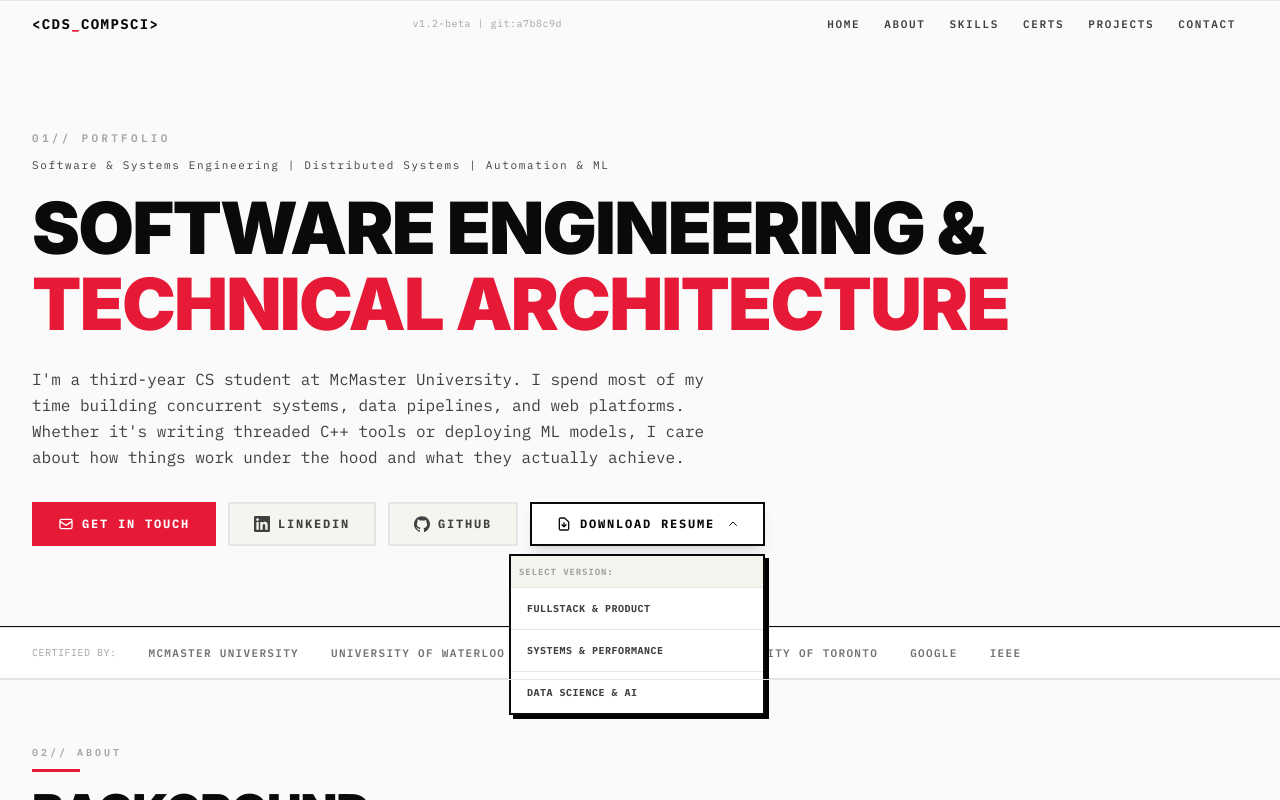
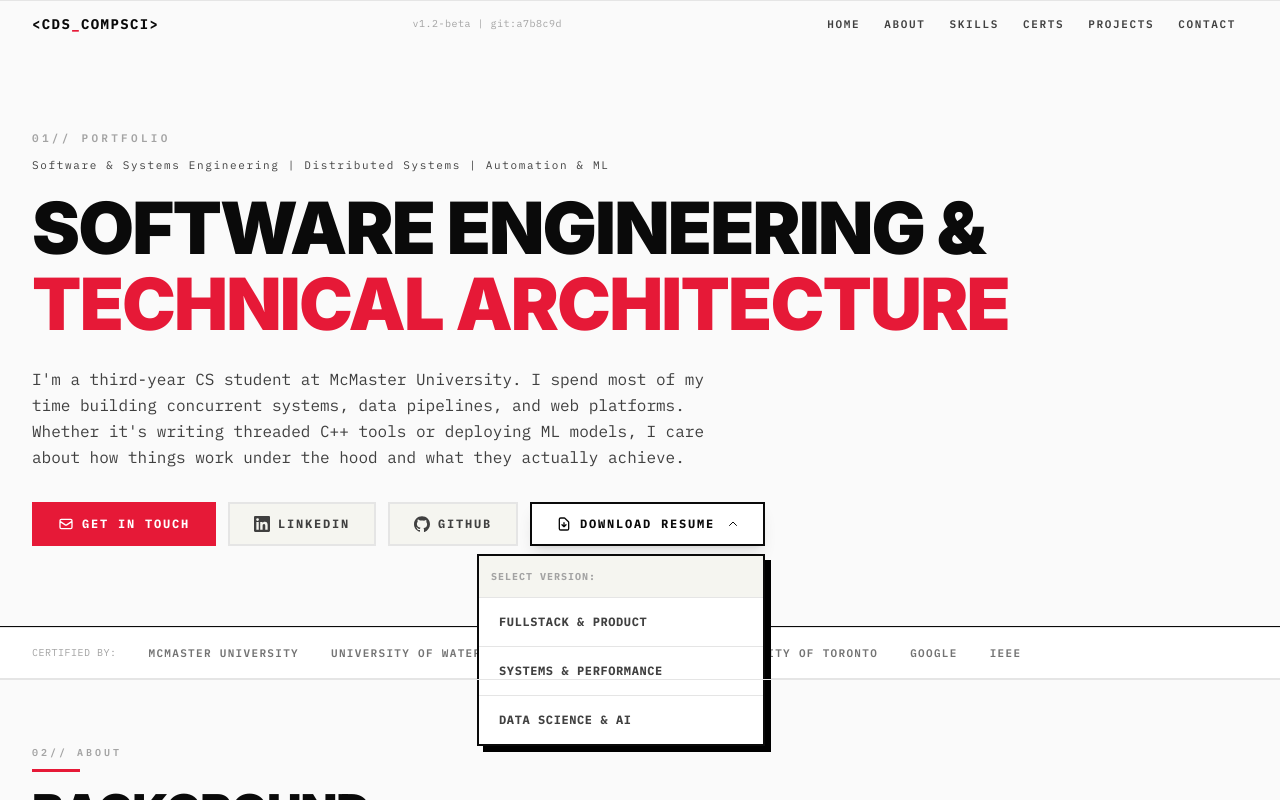
Before and after one commit to chamathdesilva1015/personal-portfolio, a React (Vite) app: page / in a window 1280 px wide. Both pictures are taken after a click on the button "DOWNLOAD RESUME". Shown: the top 800 px of the page. Built offline with nearby package versions, Linux system fonts and the light colour scheme.

Commit message:
Optimize resume dropdown click area and UX

```diff
--- a/src/components/Hero.jsx
+++ b/src/components/Hero.jsx
@@ -114,9 +114,9 @@ export default function Hero() {
                 </button>
 
                 {showResumes && (
-                  <div className="absolute left-0 sm:left-auto sm:right-0 top-full mt-2 w-64 bg-white border-2 border-text-primary shadow-[4px_4px_0px_0px_rgba(0,0,0,1)] z-50 animate-fade-in">
-                    <div className="p-2 border-b border-border bg-bg-code">
-                      <p className="text-[9px] font-mono font-bold text-text-light uppercase tracking-widest">Select Version:</p>
+                  <div className="absolute left-0 sm:left-auto sm:right-0 top-full mt-2 w-72 bg-white border-2 border-text-primary shadow-[6px_6px_0px_0px_rgba(0,0,0,1)] z-[100] animate-fade-in">
+                    <div className="p-3 border-b border-border bg-bg-code">
+                      <p className="text-[10px] font-mono font-bold text-text-light uppercase tracking-widest">Select Version:</p>
                     </div>
                     {RESUMES.map((r) => (
                       <a
@@ -124,9 +124,11 @@ export default function Hero() {
                         href={r.file}
                         download
                         onClick={() => setShowResumes(false)}
-                        className="block w-full text-left px-4 py-3 text-[10px] font-mono font-bold text-text-secondary hover:text-accent hover:bg-bg-code border-b last:border-b-0 border-border transition-colors uppercase tracking-wider"
+                        className="block w-full text-left px-5 py-4 text-xs font-mono font-bold text-text-secondary hover:text-accent hover:bg-bg-code border-b last:border-b-0 border-border transition-all uppercase tracking-wider group"
                       >
-                        {r.name}
+                        <span className="group-hover:translate-x-1 inline-block transition-transform duration-150">
+                          {r.name}
+                        </span>
                       </a>
                     ))}
                   </div>
```
